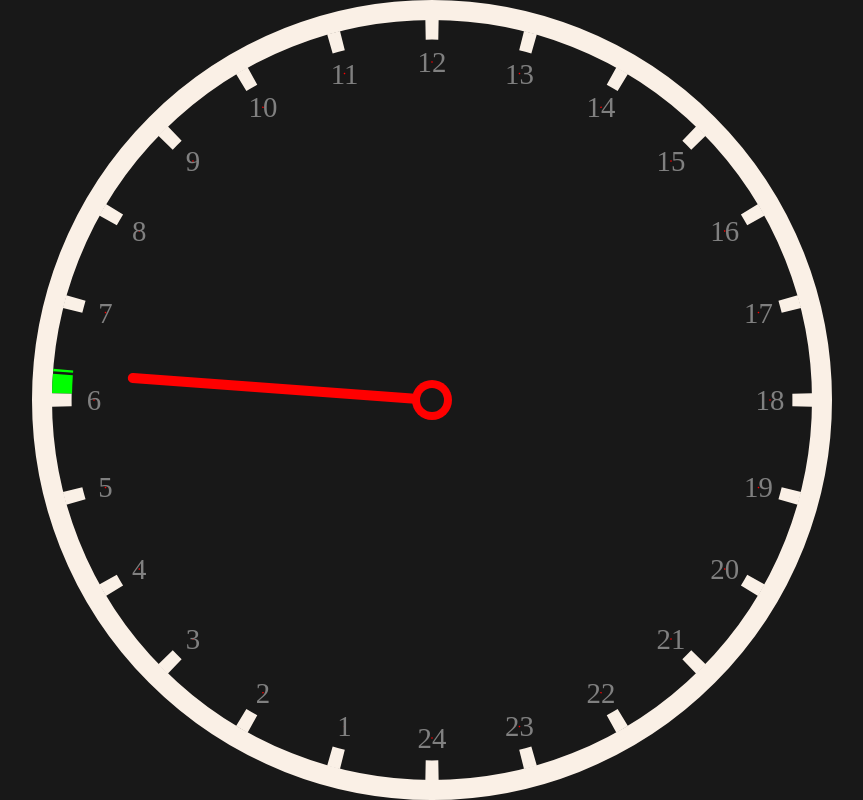
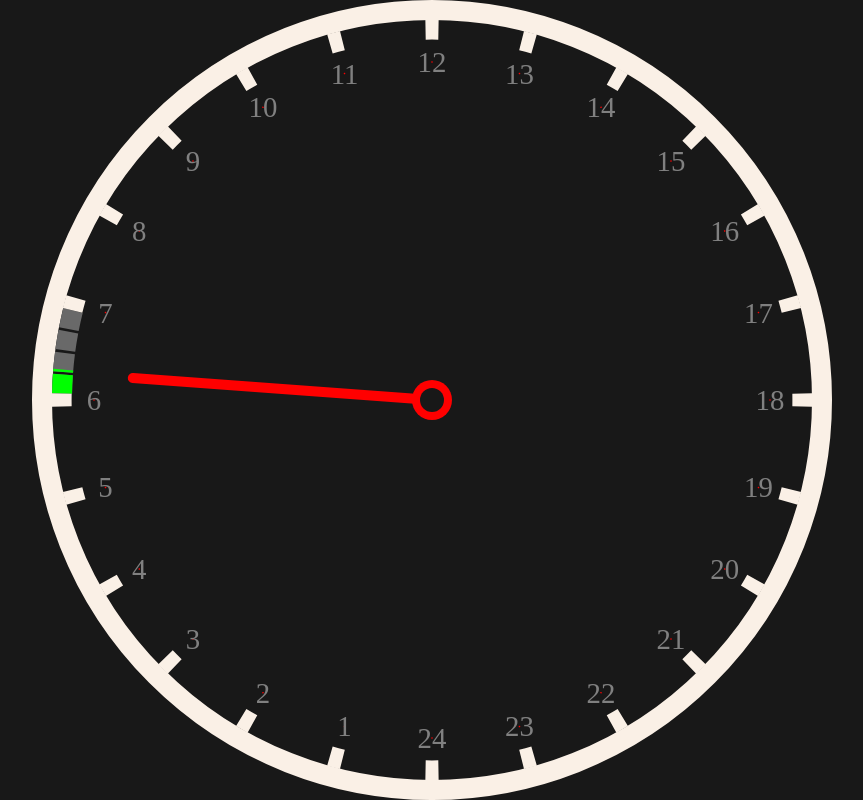
Before and after one commit to ruxo/clock24, a plain HTML site: page clock24.html in a window 1280 px wide. Shown: the whole page, without its empty margins (208-1071 px from the left). Drawn offline with Linux system fonts and the light colour scheme.

Commit message:
Add minute ticks' background.

```diff
--- a/clock24.html
+++ b/clock24.html
@@ -133,17 +133,21 @@
                 }
                 var MINUTE_GAP_ANGLE = Math.PI * 0.4/180;
                 function _drawMinuteFraction(now){
+                    _drawMinuteFractionBars(now.getHours(), 3600, "dimgrey");
+                    _drawMinuteFractionBars(now.getHours(), getHourSeconds(now), "lime");
+                }
+                function _drawMinuteFractionBars(hour, hourSeconds, color){
                     var fractionLength = dialLineWidth;
 
                     var fullMinuteRadius = oneHourAngle -HOUR_TICK_HALF_ANGLE*2 -MINUTE_GAP_ANGLE*3;
 
-                    var minuteFraction = fullMinuteRadius * getHourSeconds(now)/3600;
+                    var minuteFraction = fullMinuteRadius * hourSeconds/3600;
 
                     g.lineWidth = fractionLength;
                     g.lineCap = "butt";
-                    g.strokeStyle = "lime";
+                    g.strokeStyle = color;
 
-                    var startAngle = getHourAngle(now.getHours()) +HOUR_TICK_HALF_ANGLE;
+                    var startAngle = getHourAngle(hour) +HOUR_TICK_HALF_ANGLE;
 
                     while(minuteFraction > 0){
                         var segmentAngle = Math.min(minuteFraction, fullMinuteRadius/4);
```
